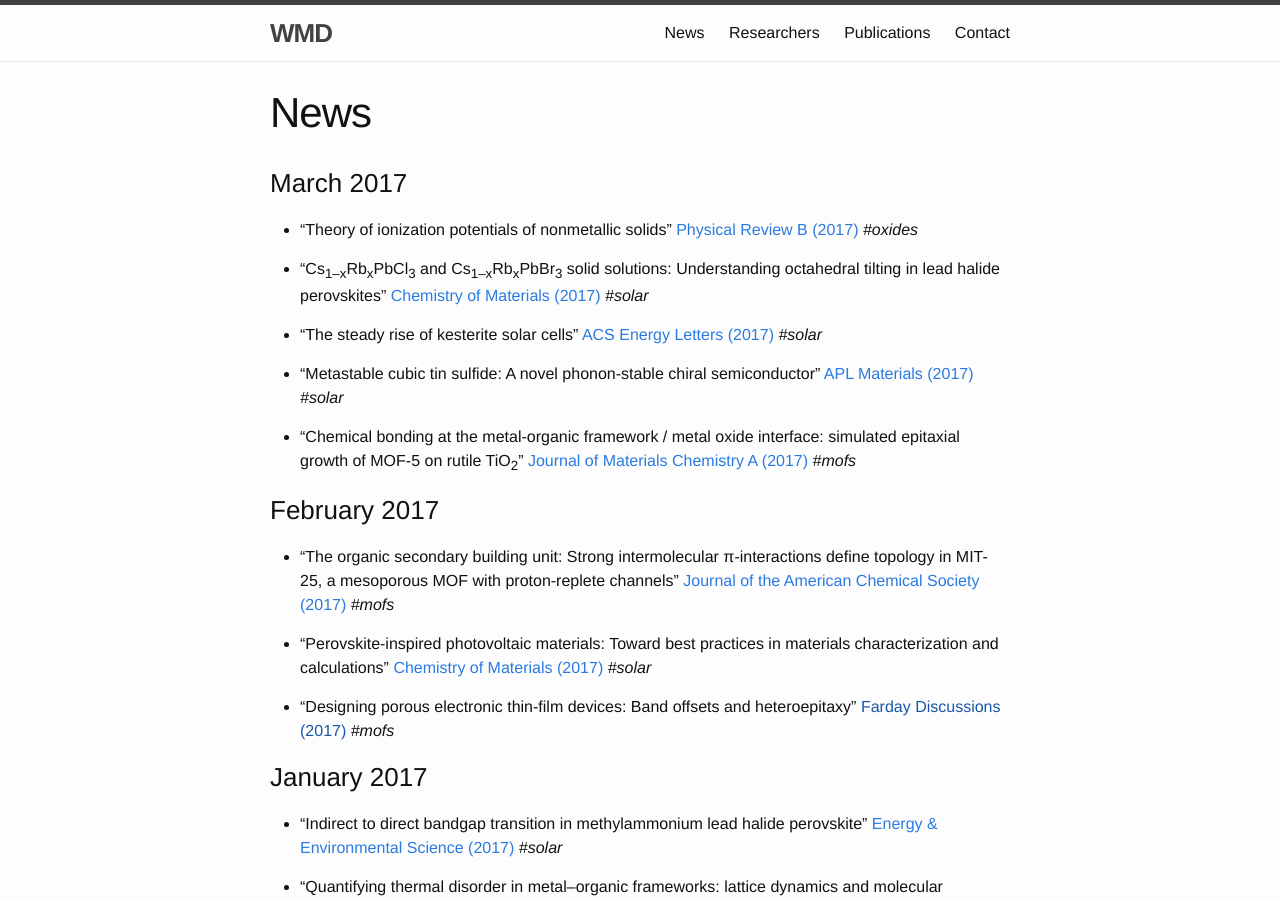
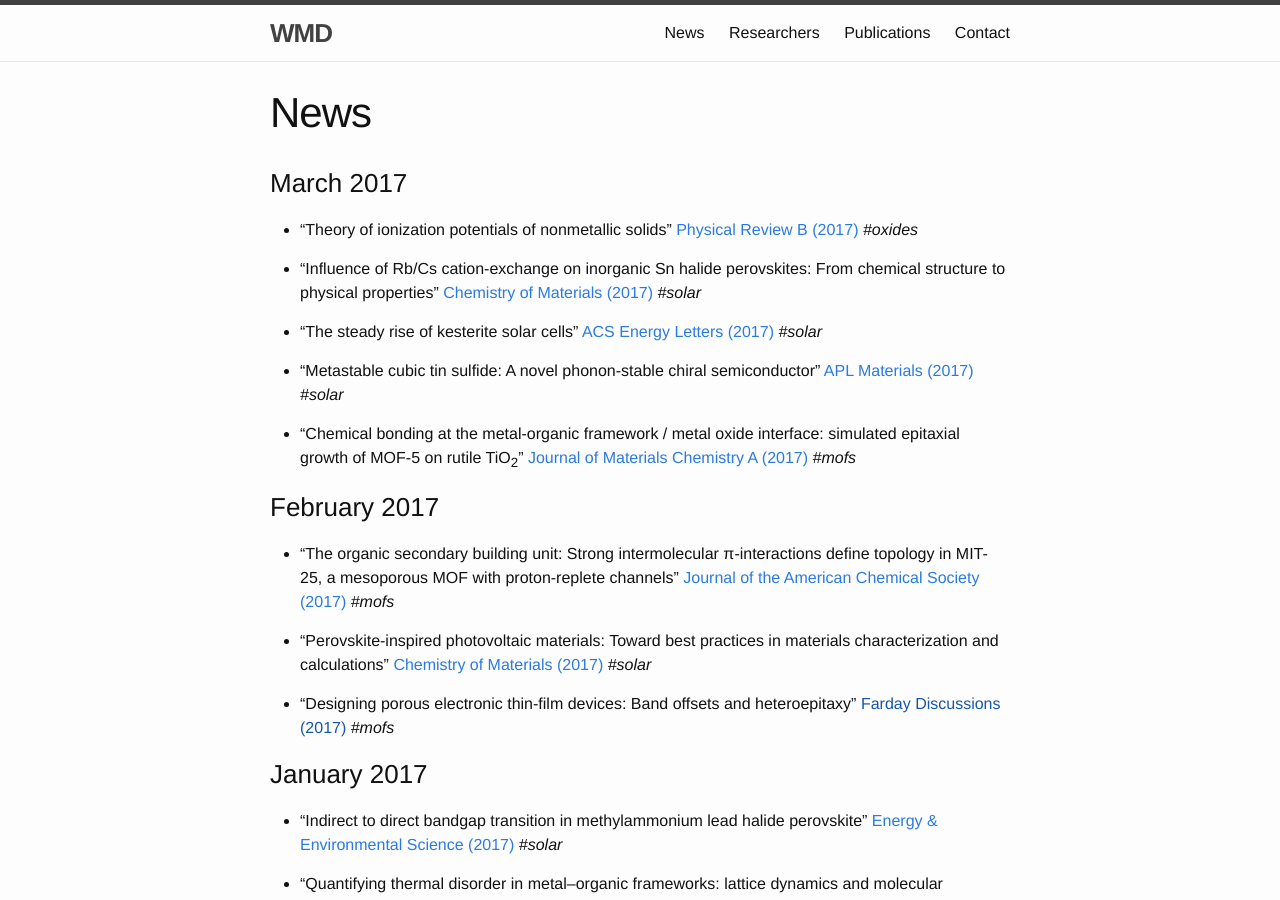
Before and after one commit to WMD-group/WMD-group.github.io, a Jekyll site: the page built from a_news.md, in a window 1280 px wide and 900 px high. Built offline with Jekyll 4.4.1, drawn with Linux system fonts in a browser that asks for light colours.

Commit message:
Bad paste!

```diff
--- a/a_news.md
+++ b/a_news.md
@@ -9,7 +9,8 @@ permalink: /news/
 * "Theory of ionization potentials of nonmetallic solids" [Physical Review B (2017)](http://journals.aps.org/prb/abstract/10.1103/PhysRevB.95.125309)
 *#oxides*
 
-* "Cs<sub>1–x</sub>Rb<sub>x</sub>PbCl<sub>3</sub> and Cs<sub>1–x</sub>Rb<sub>x</sub>PbBr<sub>3</sub> solid solutions: Understanding octahedral tilting in lead halide perovskites" [Chemistry of Materials (2017)](http://pubs.acs.org/doi/abs/10.1021/acs.chemmater.6b05372)
+* "Influence of Rb/Cs cation-exchange on inorganic Sn halide
+perovskites: From chemical structure to physical properties" [Chemistry of Materials (2017)](http://pubs.acs.org/doi/abs/10.1021/acs.chemmater.7b00260)
 *#solar*
 
 * "The steady rise of kesterite solar cells" [ACS Energy Letters (2017)](http://pubs.acs.org/articlesonrequest/AOR-DfQrdu9v4gxXNAJaDUMb)
```
